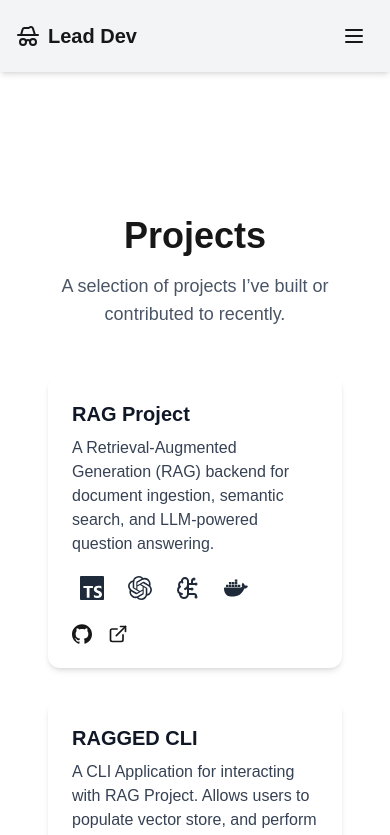
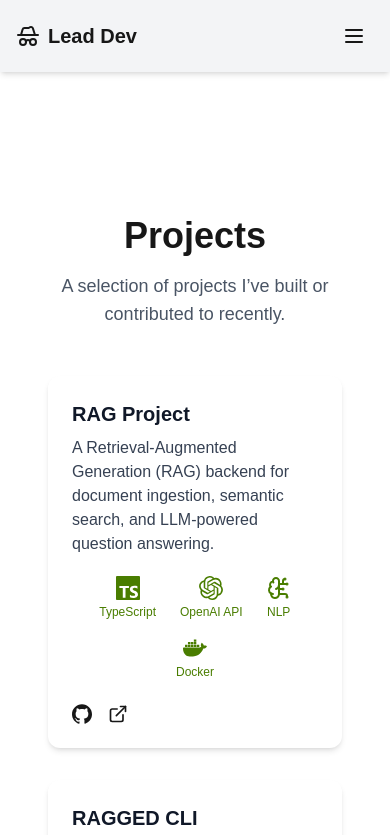
Before and after one commit to godbehere/professional-portfolio, a Next.js app: page /projects in a window 390 px wide. Shown: the top 835 px of the page. Built offline with nearby package versions, Linux system fonts and the light colour scheme.

Commit message:
Modified styling

```diff
--- a/src/app/globals.css
+++ b/src/app/globals.css
@@ -3,6 +3,7 @@
 :root {
   --background: #ffffff;
   --foreground: #171717;
+  --color-accent-pop: var(--color-lime-700);
   /* --color-gray-accent: #d238f8; */
 }
 
@@ -12,6 +13,7 @@
   --font-sans: var(--font-geist-sans);
   --font-mono: var(--font-geist-mono);
   --color-gray-accent: var(--color-gray-accent);
+  --color-accent-pop: var(--color-accent-pop)
   /* --color-red-20: var(--color-red-) */
 }
 
@@ -20,6 +22,7 @@
     --background: #121212;
     --foreground: #ededed;
     --color-gray-accent: #282828;
+    --color-accent-pop: var(--color-red-400)
   }
 }
 
--- a/src/app/lib/data.tsx
+++ b/src/app/lib/data.tsx
@@ -81,7 +81,7 @@ export const projects = [
           },
           {
             icon: BrainCircuit,
-            label: "Natural Language Processing"
+            label: "NLP"
           },
           {
             icon: SiDocker,
--- a/src/components/LandingPage.tsx
+++ b/src/components/LandingPage.tsx
@@ -106,7 +106,7 @@ export default function LandingPage() {
               transition={{ duration: 0.4, delay: idx * 0.1 }}
               viewport={{ once: true }}
             >
-              <div className="mb-4">{item.icon}</div>
+              <div className="mb-4 text-accent-pop">{item.icon}</div>
               <h3 className="font-semibold text-lg mb-2">{item.title}</h3>
               <p className="text-muted text-sm">{item.description}</p>
             </motion.div>
@@ -166,7 +166,7 @@ export default function LandingPage() {
           {timelinePreview.map((entry, idx) => (
             <motion.li
               key={idx}
-              className="border-l-4 border-accent pl-4"
+              className="border-l-4 border-accent-pop pl-4"
               initial={{ opacity: 0, x: -30 }}
               whileInView={{ opacity: 1, x: 0 }}
               transition={{ duration: 0.4, delay: idx * 0.1 }}
--- a/src/components/ProjectCards.tsx
+++ b/src/components/ProjectCards.tsx
@@ -31,15 +31,17 @@ export default function ProjectCards() {
               <p className="text-gray-700 dark:text-gray-300 mb-4">
                 {project.description}
               </p>
-              <div className="flex flex-wrap gap-2 mb-3">
+              <div className="flex flex-wrap gap-2 mb-3 justify-center">
                 {project.tech.map((tag, idx) => (
                   <span
                     key={idx}
-                    className="text-2xl px-2 py-1 text-gray-800 dark:text-red-400"
+                    className="flex flex-col items-center text-2xl px-2 py-1 text-accent-pop"
                     title={tag.label}
                     style={{ cursor: "default" }}
                   >
                     <tag.icon />
+                    {/* Show label below icon on mobile, hide on desktop */}
+                    <span className="block text-xs mt-1 sm:hidden">{tag.label}</span>
                   </span>
                 ))}
               </div>
```
